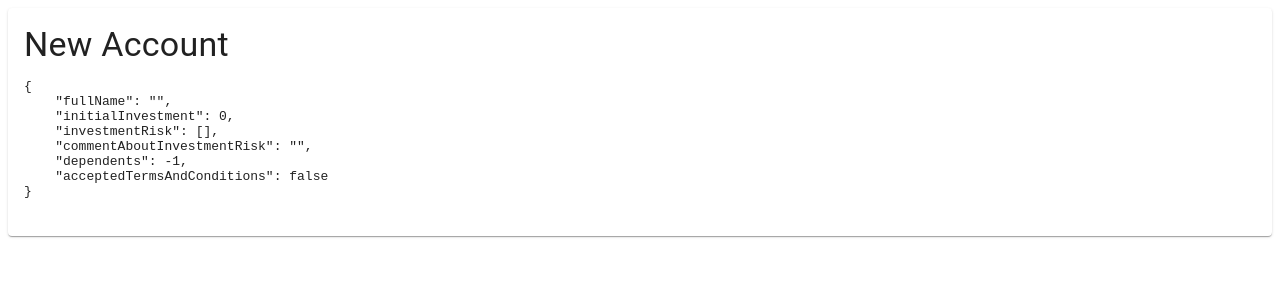
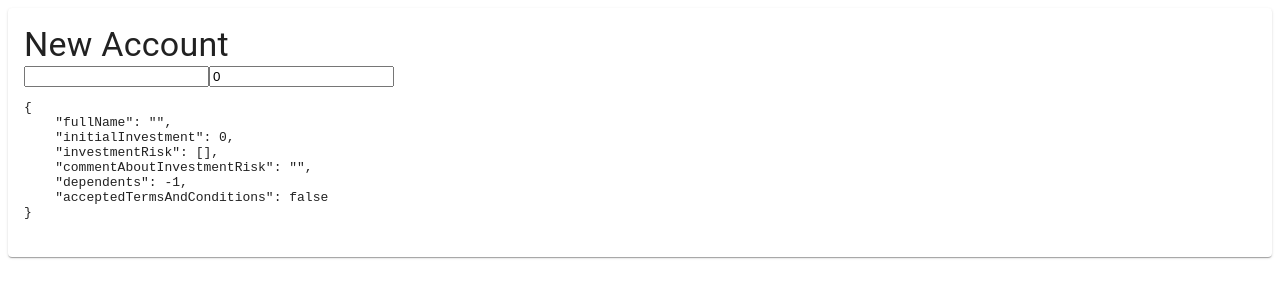
Before and after one commit to Annie-Huang/formik-typescript-material-ui, a React (Create React App) app: page / in a window 1280 px wide. Shown: the top 300 px of the page. Built offline with nearby package versions, Linux system fonts and the light colour scheme.

Commit message:
Create two input fields (one with type='number') from <Field> in formik and can see the input is showed in the print out after typing.

```diff
--- a/src/FormDemo.tsx
+++ b/src/FormDemo.tsx
@@ -1,6 +1,6 @@
 import React from 'react';
 import { Card, CardContent, Typography } from '@mui/material';
-import { Form, Formik } from 'formik';
+import { Field, Form, Formik } from 'formik';
 import { InvestmentDetails } from './InvestmentDetails';
 
 const initialValues: InvestmentDetails = {
@@ -20,6 +20,9 @@ export const FormDemo = () => {
         <Formik initialValues={initialValues} onSubmit={() => {}}>
           {({ values, errors, isSubmitting, isValidating }) => (
             <Form>
+              <Field name='fullName' />
+              <Field name='initialInvestment' type='number' />
+
               <pre>{JSON.stringify(values, null, 4)}</pre>
             </Form>
           )}
```
